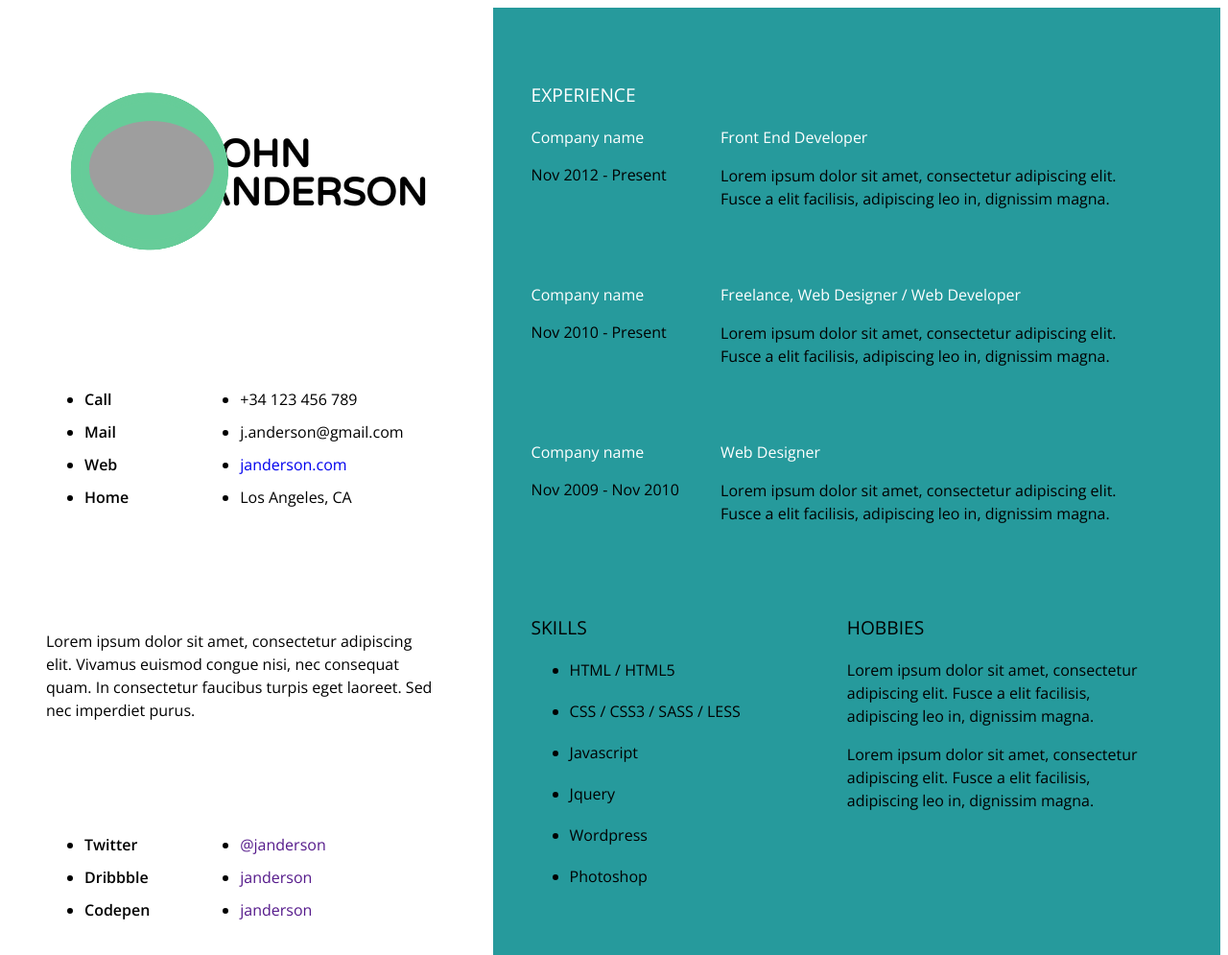
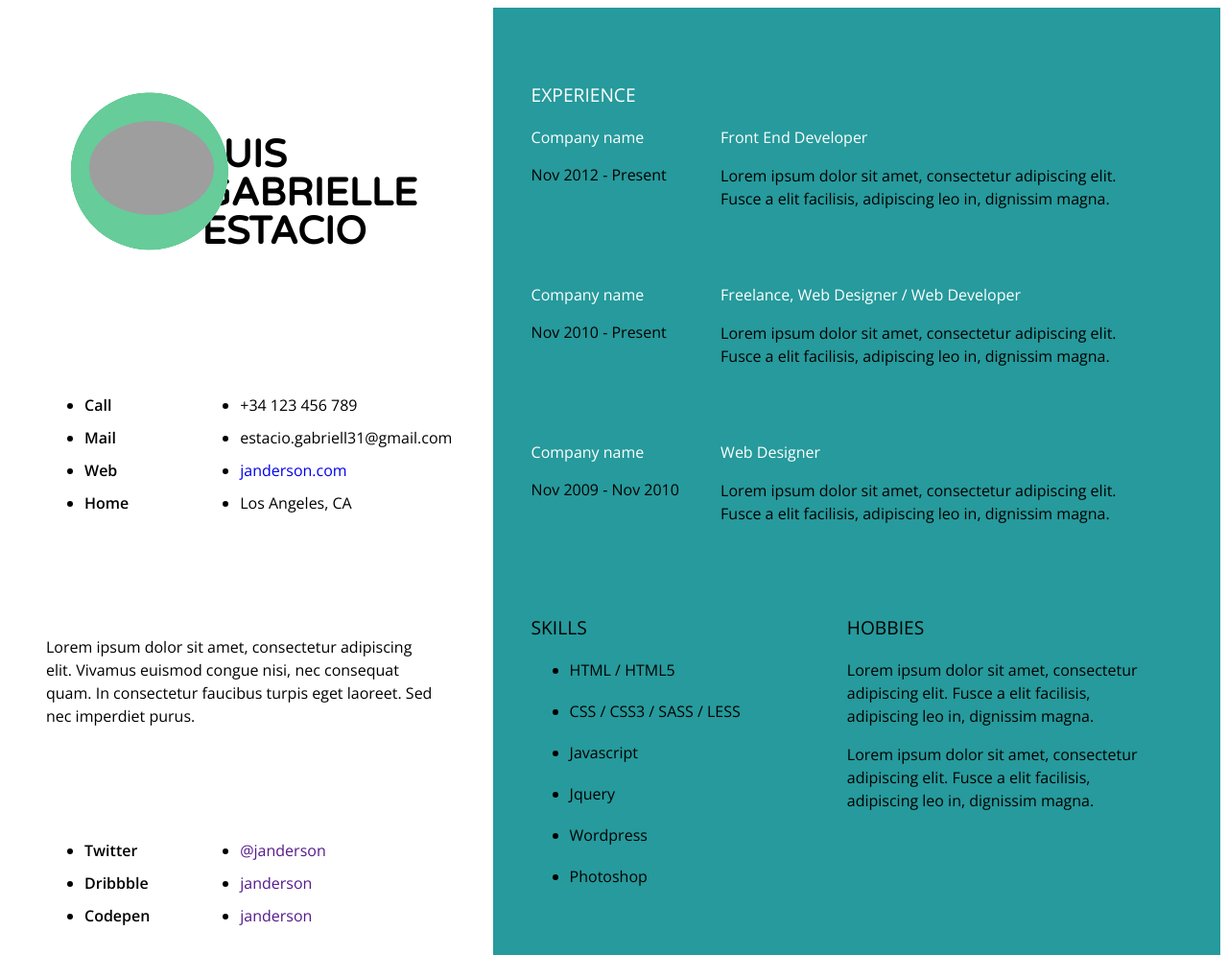
Before and after one commit to megan-esguerra/RESUME-WEBSITE, a plain HTML site: page index.html in a window 1280 px wide. Shown: the top 995 px of the page at 96% size. Drawn offline with nearby package versions, Linux system fonts and the light colour scheme; grey boxes are pictures that could not be loaded.

Commit message:
added Name

```diff
--- a/index.html
+++ b/index.html
@@ -47,7 +47,7 @@
              <div class="clearfix"></div>
      </div>
           <div class="name-wrapper">
-            <h1>John <br/>Anderson</h1><!-- YOUR NAME AND LAST NAME  -->
+            <h1>Luis Gabrielle<br/>Estacio</h1><!-- YOUR NAME AND LAST NAME  -->
           </div>
           <div class="clearfix"></div>
           <div class="contact-info clearfix">
@@ -59,7 +59,7 @@
               </ul>
             <ul class="list-content ">
                 <li>+34 123 456 789</li> <!-- YOUR PHONE NUMBER  -->
-                <li>j.anderson@gmail.com</li> <!-- YOUR EMAIL -->
+                <li>estacio.gabriell31@gmail.com</li> <!-- YOUR EMAIL -->
                 <li><a href="#">janderson.com</a></li> <!-- YOUR WEBSITE  -->
                 <li>Los Angeles, CA</li> <!-- YOUR STATE AND COUNTRY  -->
             </ul>
```
Also changed, not shown: index.css (line endings or trailing spaces).
